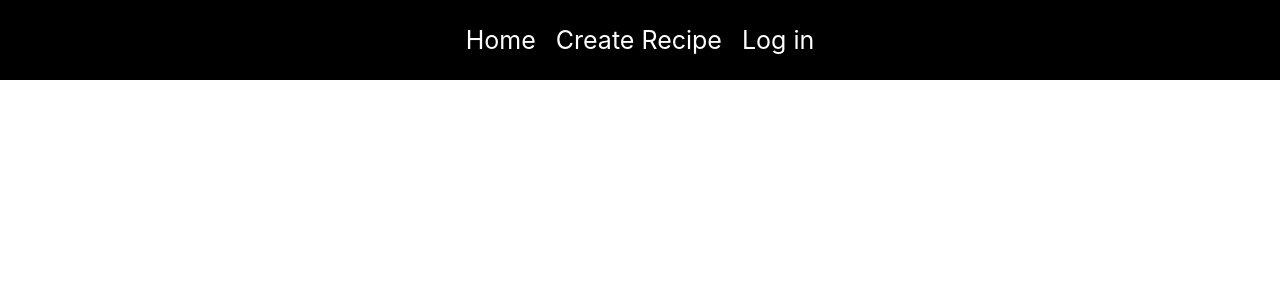
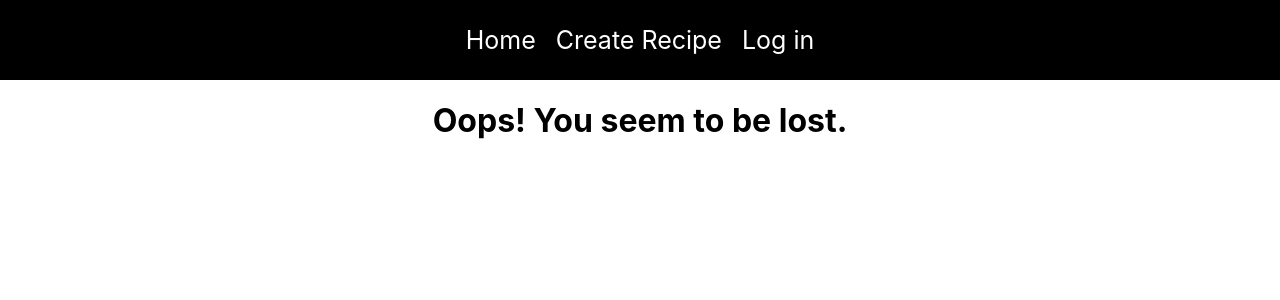
Before and after one commit to erickfb5/MERN-recipe-app, a React (Create React App) app in the folder client/: page /auth in a window 1280 px wide. Shown: the top 300 px of the page. Built offline with nearby package versions, Linux system fonts and the light colour scheme.

Commit message:
created: NotFound page

```diff
--- a/client/src/App.js
+++ b/client/src/App.js
@@ -2,7 +2,7 @@ import { BrowserRouter as Router, Routes, Route } from "react-router-dom";
 
 import "./App.css";
 import { Login, Navbar, Register } from "./components/";
-import {  CreateRecipe, Home, SavedRecipes } from "./pages";
+import {  CreateRecipe, Home, NotFound, SavedRecipes } from "./pages";
 
 const App = () => {
   return (
@@ -15,6 +15,7 @@ const App = () => {
           <Route path="/register" element={ <Register />} />
           <Route path="/create-recipe" element={<CreateRecipe />} />
           <Route path="/saved-recipes" element={<SavedRecipes />} />
+          <Route path='*' element={<NotFound />}/>
         </Routes>
       </Router>
     </div>
--- a/client/src/pages/index.js
+++ b/client/src/pages/index.js
@@ -1,3 +1,4 @@
 export {default as CreateRecipe} from './create-recipe'
 export {default as Home} from './home'
+export {default as NotFound} from './not-found'
 export {default as SavedRecipes} from './saved-recipes'
--- /dev/null
+++ b/client/src/pages/not-found.js
@@ -0,0 +1,3 @@
+const NotFound = () => <h1>Oops! You seem to be lost.</h1>;
+
+export default NotFound;
```
